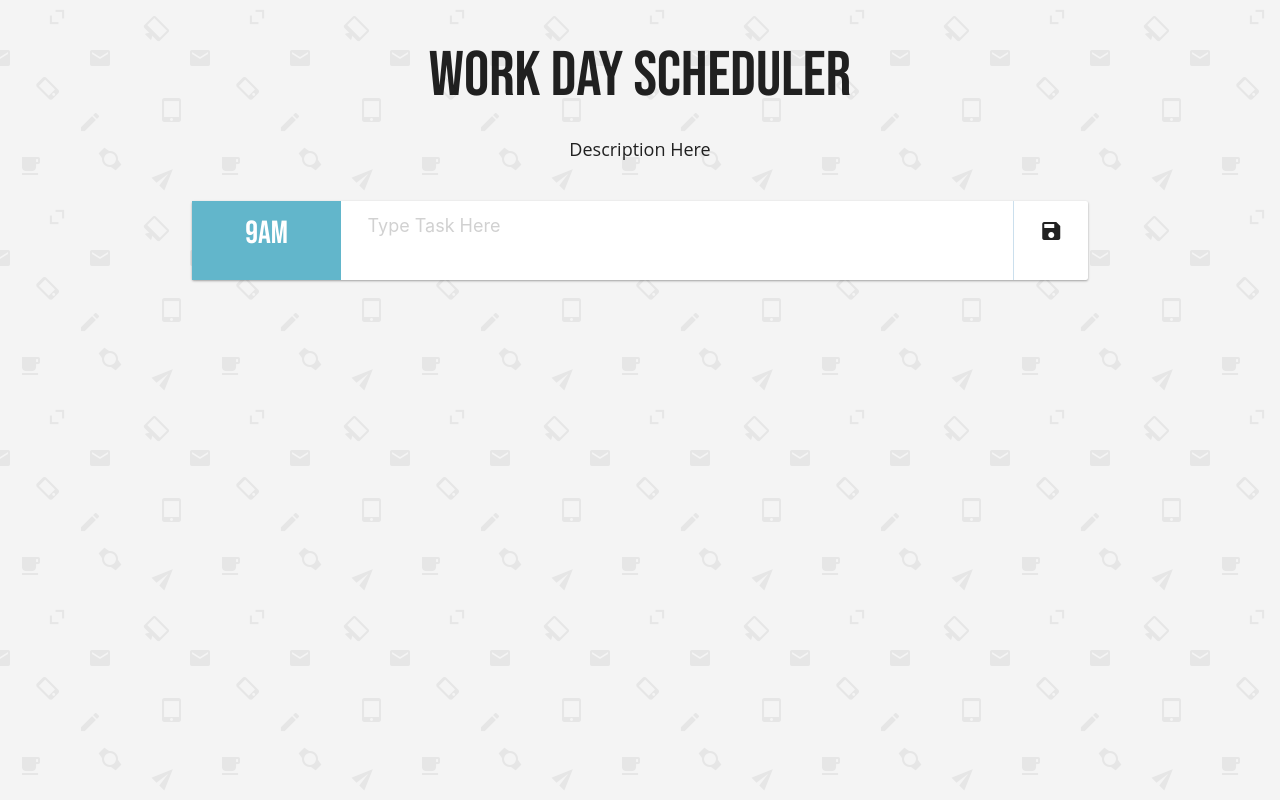
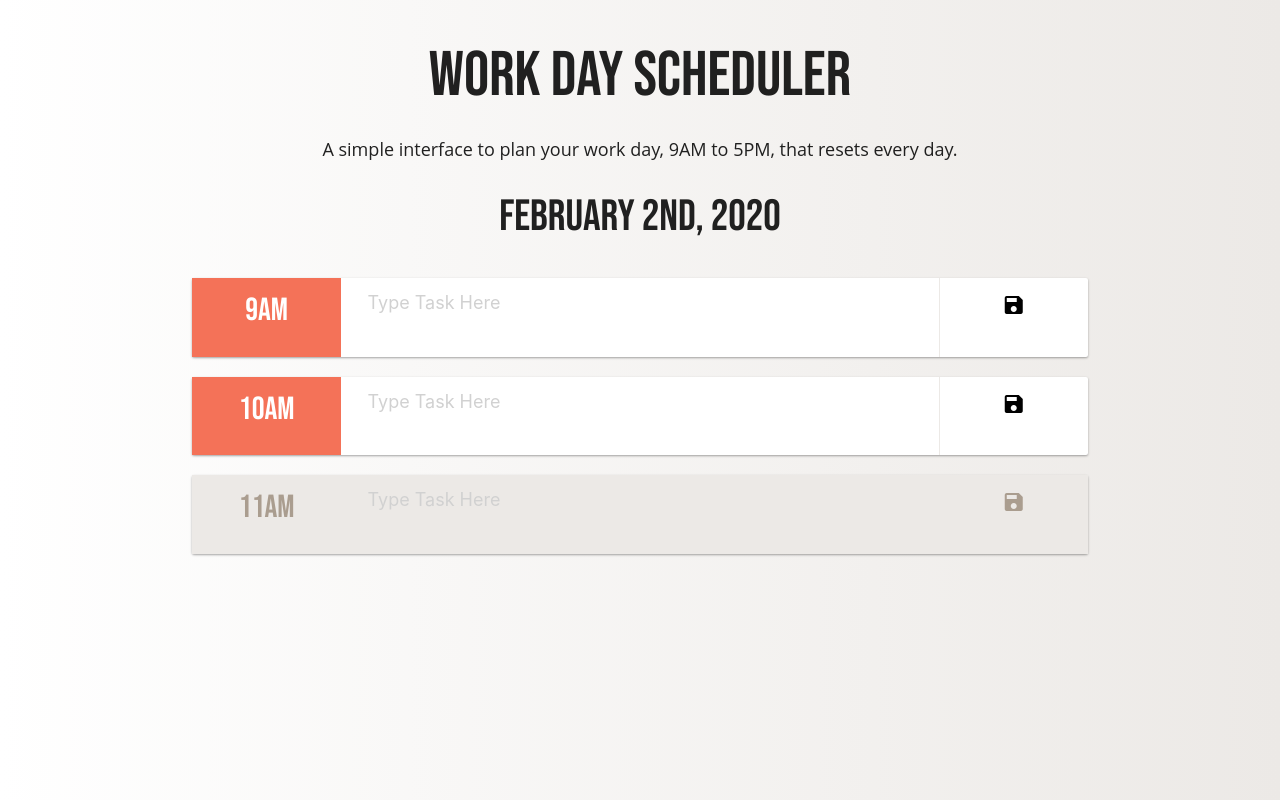
Before and after one commit to jenniferkirwin/scheduling-app, a plain HTML site: page index.html in a window 1280 px wide. Drawn offline with nearby package versions, Linux system fonts and the light colour scheme.

Commit message:
Finalized general styling

```diff
--- a/css/style.scss
+++ b/css/style.scss
@@ -1,15 +1,16 @@
 @import url('https://fonts.googleapis.com/css?family=Bebas+Neue&display=swap');
 
-$primary-color: #62B6CB;
+$primary-color: #F47258;
 $secondary-color: #62B6CB;
 $grey: #62727C;
-$light-grey:#CBDFED;
+$light-grey:#ECE9E6;
 $light-color: #ffffff;
 $default-padding: 15px;
 
 body {
-    /* Background pattern from Toptal Subtle Patterns */
-    background-image: url("../images/email-pattern.png");
+    background: #ECE9E6;  /* fallback for old browsers */
+    background: -webkit-linear-gradient(to right, #FFFFFF, #ECE9E6);  /* Chrome 10-25, Safari 5.1-6 */
+    background: linear-gradient(to right, #FFFFFF, #ECE9E6); /* W3C, IE 10+/ Edge, Firefox 16+, Chrome 26+, Opera 12+, Safari 7+ */
     font-family: 'Open Sans', sans-serif;
     height: 100%;
     font-size: 18px;
@@ -60,12 +61,19 @@ div.time {
 }
 
 div.save {
-    // background-color: $light-grey;
     border-left: solid 1px $light-grey;
+    button, button:active {
+        padding: $default-padding;
+        cursor: pointer;
+        border: none;
+        background: none;
+        -webkit-transition: all .1s; /* Safari prior 6.1 */
+        transition: all .1s;
+    }
+    button:hover {
+        color: $primary-color;
+    }
 }
-
-// div.toDo {
-// }
 
 .toDofield {
     margin: 0;
@@ -77,3 +85,11 @@ div.save {
     height: 100%;
     box-sizing: border-box;
   }
+
+  form.timePassed > div > div {
+      background-color: $light-grey;
+      color: darken($light-grey, 30%);
+      .toDofield, button {
+        color: darken($light-grey, 30%);
+      }
+  }
--- a/index.html
+++ b/index.html
@@ -23,28 +23,63 @@
     <div class="row center-align">
       <div class="col s12 m12 l12">
         <h1>Work Day Scheduler</h1>
-        <p>Description Here</p>
+        <p>A simple interface to plan your work day, 9AM to 5PM, that resets every day.</p>
+        <h3 class="currentTime"></h3>
       </div>
     </div>
 
     <!-- Scheduler -->
+    <form>
+      <div class="row wrapper flex">
+          <div class="time col s12 m3 l2 center-align">
+            <h2>9AM</h2>
+          </div>
+          <div class="toDo col s12 m7 l8">
+            <textarea class="toDofield" placeholder="Type Task Here" data-index="0"></textarea>
+          </div>
+          <div class="save col s12 m2 l2 center-align">
+            <button type="button">
+              <i class="material-icons saveIcon">save</i>
+            </button>
+          </div>
+      </div>
+    </form>
 
-    <div class="row wrapper flex">
+    <form>
+      <div class="row wrapper flex">
+          <div class="time col s12 m3 l2 center-align">
+            <h2>10AM</h2>
+          </div>
+          <div class="toDo col s12 m7 l8">
+            <textarea class="toDofield" placeholder="Type Task Here" data-index="1"></textarea>
+          </div>
+          <div class="save col s12 m2 l2 center-align">
+            <button type="button">
+              <i class="material-icons saveIcon">save</i>
+            </button>
+          </div>
+      </div>
+    </form>
 
-        <div class="time col s12 m2 l2 center-align">
-          <h2>9AM</h2>
-        </div>
-        <div class="toDo col s12 m9 l9">
-          <form>
-              <textarea id="todo-9" class="toDofield" placeholder="Type Task Here"></textarea>
-          </form>
-        </div>
-        <div class="save col s12 m1 l1 center-align"><p><i class="material-icons">save</i></p></div>
-
+    <form class="timePassed">
+      <div class="row wrapper flex">
+          <div class="time col s12 m3 l2 center-align">
+            <h2>11AM</h2>
+          </div>
+          <div class="toDo col s12 m7 l8">
+            <textarea class="toDofield" placeholder="Type Task Here" data-index="2"></textarea>
+          </div>
+          <div class="save col s12 m2 l2 center-align">
+            <button type="button">
+              <i class="material-icons saveIcon">save</i>
+            </button>
+          </div>
+      </div>
+    </form>
 
   </div>
 
-  <!--  Scripts-->
+    <!--  Scripts-->
   <script src="js/materialize.js"></script>
   <script src="js/init.js"></script>
   <script src="js/moment.min.js"></script>
--- a/js/script.js
+++ b/js/script.js
@@ -1,6 +1,26 @@
 $(document).ready(function () {
 
+  // make text areas automatically resize
   $('textarea').autoResize();
+
+  // Update date on web page
+
+  let currentTime = moment().format('MMMM Do, YYYY');
+
+  $('.currentTime').text(currentTime);
+
+  // -------------------------------------------------------------------------------------
+  // Saving a toDo item on "save" button click
+  // -------------------------------------------------------------------------------------
+
+  let savedToDos = [];
+
+  $(".saveIcon").on("click", function() {
+    let dataIndex = $(this).closest('form').find('.toDofield').attr('data-index');
+    let dataToDo = $(this).closest('form').find('.toDofield').val();
+    console.log(dataIndex);
+  });
+
   // -------------------------------------------------------------------------------------
   // seeing if to-dos are in storage & rendering them
   // -------------------------------------------------------------------------------------
```
Also changed, not shown: css/style.css, 1 other file.
